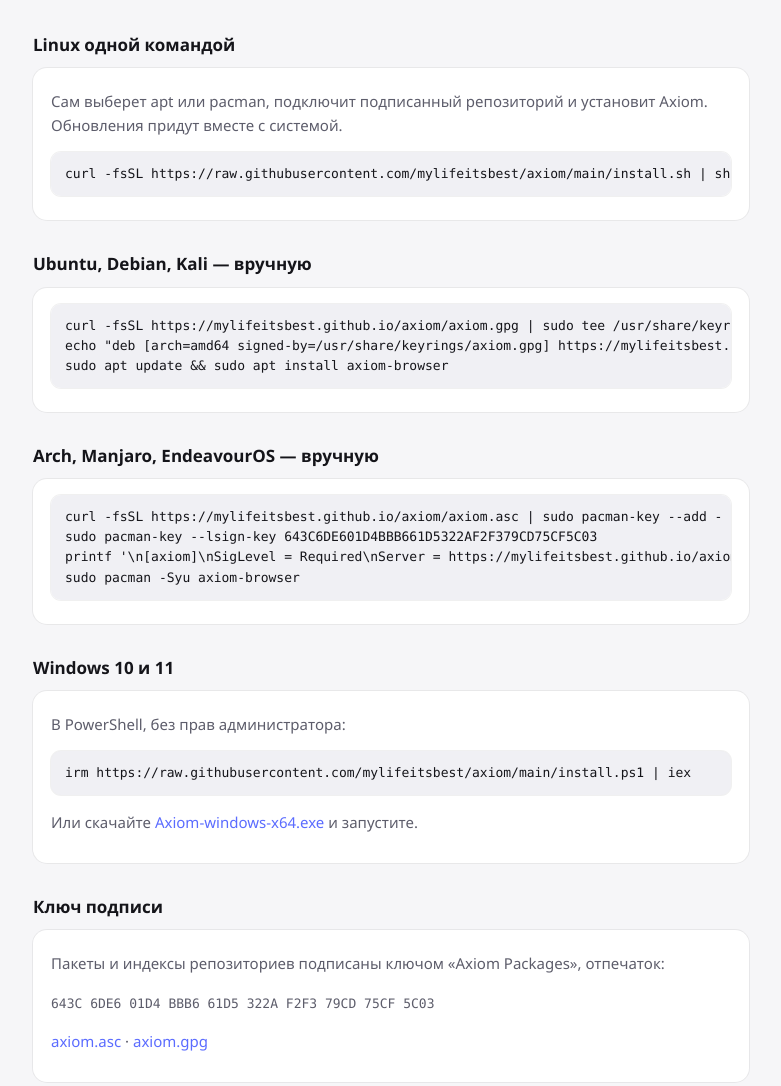
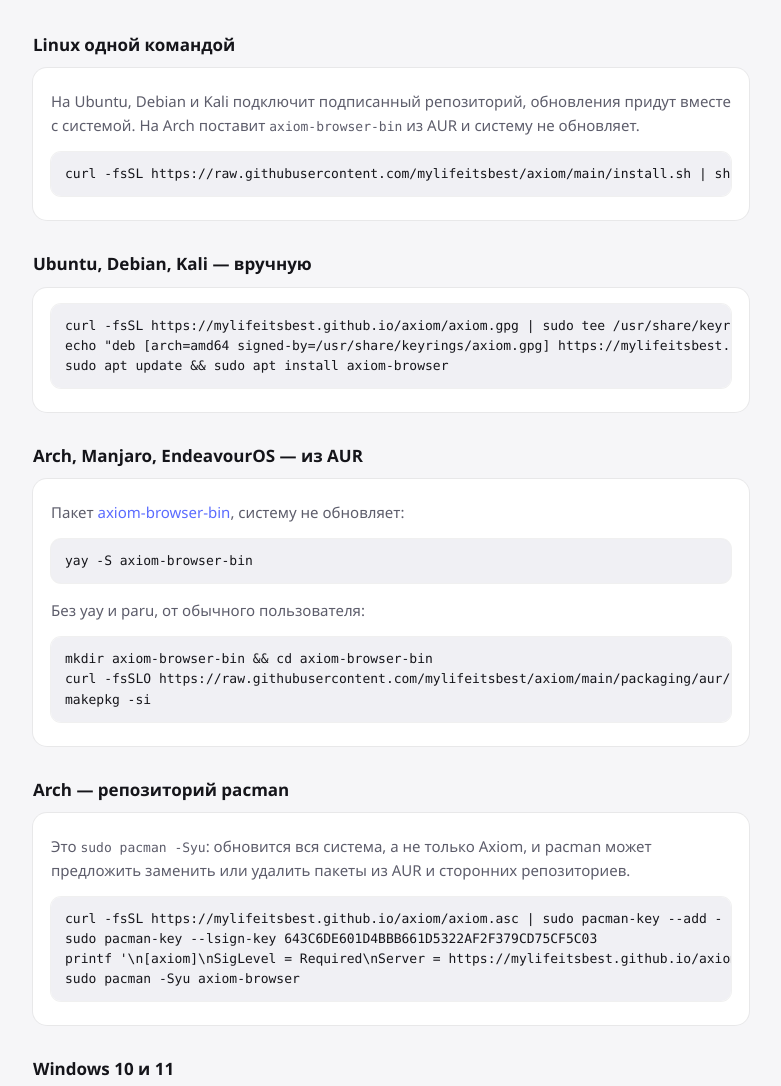
Before and after one commit to mylifeitsbest/axiom, a plain HTML site: page packaging/site/index.html in a window 1280 px wide. Shown: the part 165-1251 px from the top of the page, without its empty margins (249-1030 px from the left). Drawn offline with Linux system fonts and the light colour scheme; files whose address does not match are found by name.

Commit message:
install.sh на Arch: axiom-browser-bin из AUR без pacman -Syu, репозиторий [axiom] — по флагу
Раньше скрипт подключал [axiom] и запускал pacman -Syu: на системах со
сторонними репозиториями и пакетами из AUR это превращалось в вопросы о
замене и удалении чужих пакетов. Теперь по умолчанию ставится
axiom-browser-bin: через yay или paru, если пакет уже есть в AUR, иначе
makepkg -si по PKGBUILD из main (от root — сборка от nobody и pacman -U).
Система не обновляется. Если базы pacman новее системы, скрипт честно
предупреждает о частичном обновлении. Если уже стоит axiom-browser,
объясняет, как перейти, а не доводит до вопроса pacman «удалить?».

Репозиторий [axiom] — по --arch-repo или AXIOM_ARCH_REPO=1, с
предупреждением, что это обновит всю систему. README и страница установки:
сначала AUR, репозиторий — вторым вариантом. Repositories проверяет на Arch
оба пути.

```diff
--- a/packaging/site/index.html
+++ b/packaging/site/index.html
@@ -34,7 +34,7 @@
 
   <h2>Linux одной командой</h2>
   <div class="card">
-    <p>Сам выберет apt или pacman, подключит подписанный репозиторий и установит Axiom. Обновления придут вместе с системой.</p>
+    <p>На Ubuntu, Debian и Kali подключит подписанный репозиторий, обновления придут вместе с системой. На Arch поставит <code>axiom-browser-bin</code> из AUR и систему не обновляет.</p>
     <pre>curl -fsSL https://raw.githubusercontent.com/mylifeitsbest/axiom/main/install.sh | sh</pre>
   </div>
 
@@ -45,8 +45,19 @@ echo "deb [arch=amd64 signed-by=/usr/share/keyrings/axiom.gpg] https://mylifeits
 sudo apt update &amp;&amp; sudo apt install axiom-browser</pre>
   </div>
 
-  <h2>Arch, Manjaro, EndeavourOS — вручную</h2>
+  <h2>Arch, Manjaro, EndeavourOS — из AUR</h2>
   <div class="card">
+    <p>Пакет <a href="https://aur.archlinux.org/packages/axiom-browser-bin">axiom-browser-bin</a>, систему не обновляет:</p>
+    <pre>yay -S axiom-browser-bin</pre>
+    <p>Без yay и paru, от обычного пользователя:</p>
+<pre>mkdir axiom-browser-bin &amp;&amp; cd axiom-browser-bin
+curl -fsSLO https://raw.githubusercontent.com/mylifeitsbest/axiom/main/packaging/aur/axiom-browser-bin/PKGBUILD
+makepkg -si</pre>
+  </div>
+
+  <h2>Arch — репозиторий pacman</h2>
+  <div class="card">
+    <p>Это <code>sudo pacman -Syu</code>: обновится вся система, а не только Axiom, и pacman может предложить заменить или удалить пакеты из AUR и сторонних репозиториев.</p>
 <pre>curl -fsSL https://mylifeitsbest.github.io/axiom/axiom.asc | sudo pacman-key --add -
 sudo pacman-key --lsign-key 643C6DE601D4BBB661D5322AF2F379CD75CF5C03
 printf '\n[axiom]\nSigLevel = Required\nServer = https://mylifeitsbest.github.io/axiom/arch/$arch\n' | sudo tee -a /etc/pacman.conf
```
Also changed, not shown: 3 other files.
